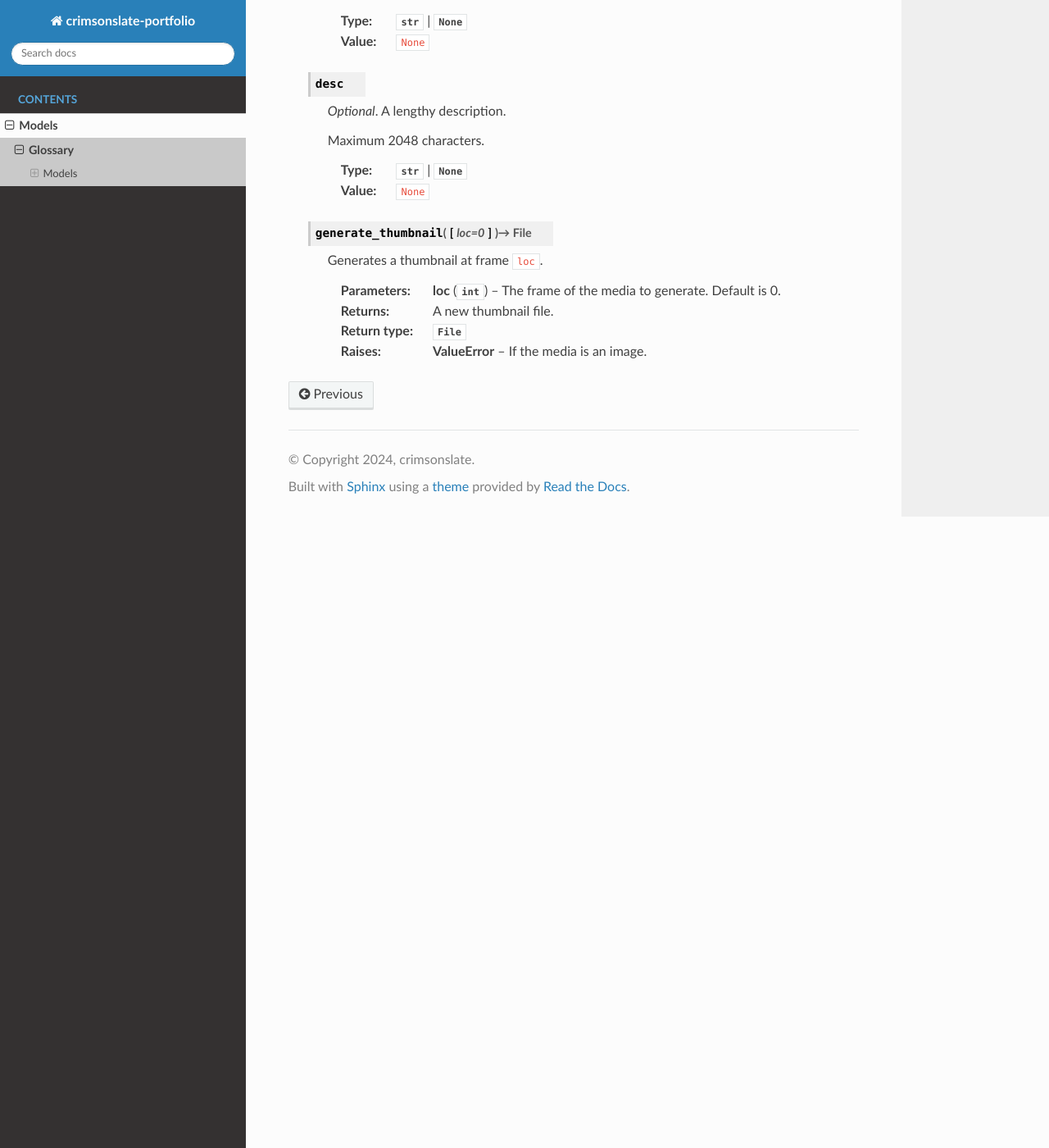
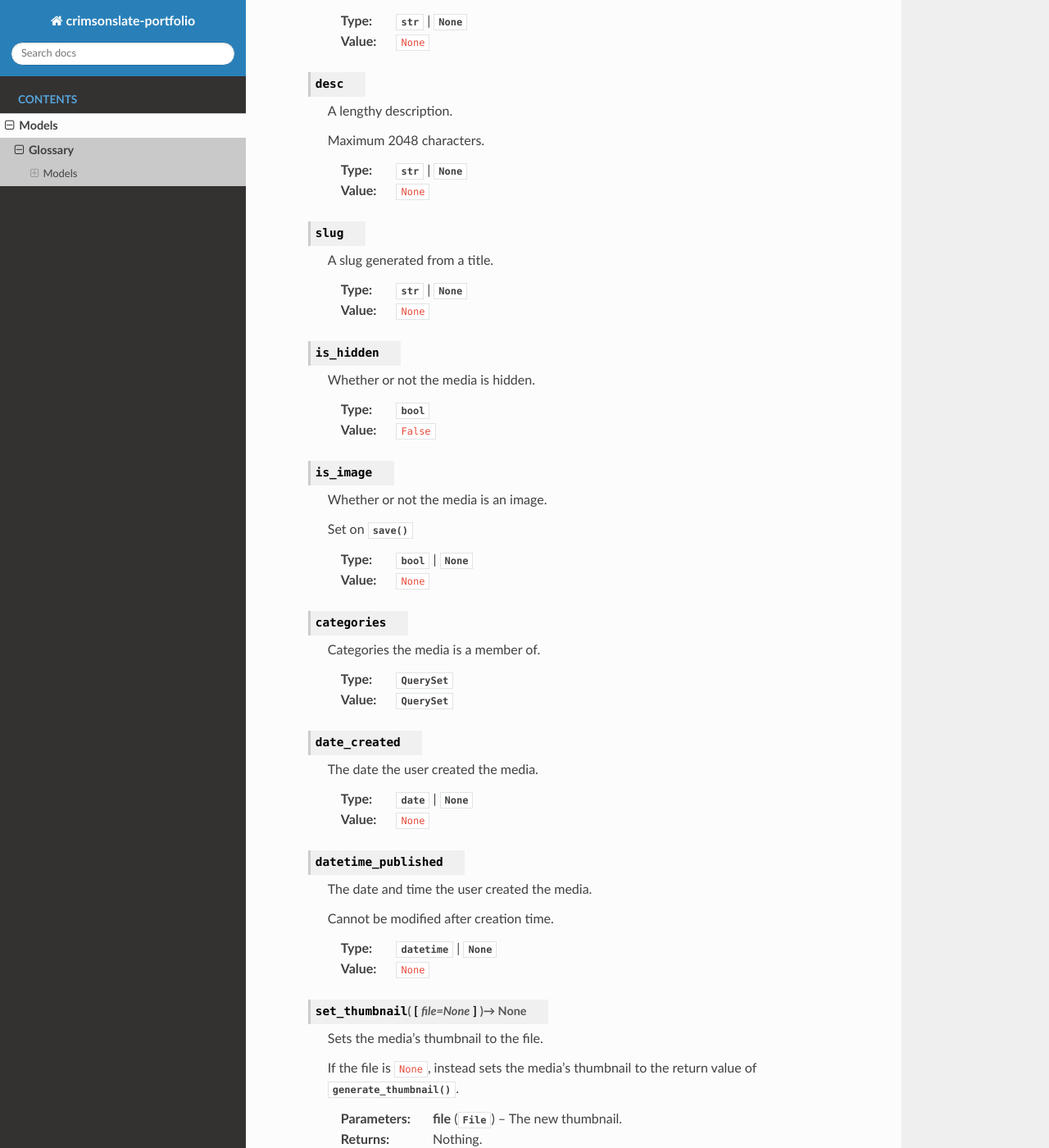
Before and after one commit to crimsonslate/portfolio, a Sphinx documentation site: the page built from docs/source/models/glossary.rst, in a window 1280 px wide and 1400 px high, scrolled down 1224 px. Shown: the whole window at 82% size. Built offline with Sphinx 7.4.7 and the Read the Docs theme 3.1.0, drawn with Linux system fonts in a browser that asks for light colours; some of the changed text lies outside the part shown.

Commit message:
Updated docs and added assertion on Media._capture_frame()

```diff
--- a/docs/source/models/glossary.rst
+++ b/docs/source/models/glossary.rst
@@ -19,9 +19,9 @@
 
     .. py:attribute:: cover
 
-        *Optional.* A cover image.
+        A cover image.
 
-        :type: :py:class:`~django.core.files.File` | :py:type:`None`
+        :type: :py:class:`~django.core.files.File` | :py:obj:`None`
         :value: ``None``
 
 .. py:class:: Media
@@ -44,30 +44,88 @@
 
     .. py:attribute:: thumb
 
-        *Optional*. A thumbnail image.
+        A thumbnail image.
 
         Automatically generated on save if the media is a video.
 
-        :type: :py:class:`~django.core.files.File` | :py:type:`None`
+        :type: :py:class:`~django.core.files.File` | :py:obj:`None`
         :value: ``None``
 
     .. py:attribute:: subtitle
 
-        *Optional*. A medium-length subtitle.
+        A medium-length subtitle.
 
         Maximum 128 characters.
 
-        :type: :py:class:`str` | :py:type:`None`
+        :type: :py:class:`str` | :py:obj:`None`
         :value: ``None``
 
     .. py:attribute:: desc
 
-        *Optional*. A lengthy description.
+        A lengthy description.
 
         Maximum 2048 characters.
 
-        :type: :py:class:`str` | :py:type:`None`
+        :type: :py:class:`str` | :py:obj:`None`
         :value: ``None``
+
+    .. py:attribute:: slug
+
+        A slug generated from a title.
+
+        :type: :py:class:`str` | :py:obj:`None`
+        :value: ``None``
+
+    .. py:attribute:: is_hidden
+
+        Whether or not the media is hidden.
+
+        :type: :py:class:`bool`
+        :value: ``False``
+
+    .. py:attribute:: is_image
+
+        Whether or not the media is an image.
+
+        Set on :py:meth:`~Media.save()`
+
+        :type: :py:class:`bool` | :py:obj:`None`
+        :value: ``None``
+
+    .. py:attribute:: categories
+
+        Categories the media is a member of.
+
+        :type: :py:class:`~django.db.models.QuerySet`
+        :value: :py:obj:`~django.db.models.QuerySet`
+
+    .. py:attribute:: date_created
+
+        The date the user created the media.
+
+        :type: :py:class:`~datetime.date` | :py:obj:`None`
+        :value: ``None``
+
+    .. py:attribute:: datetime_published
+
+        The date and time the user created the media.
+
+        Cannot be modified after creation time.
+
+        :type: :py:class:`~datetime.datetime` | :py:obj:`None`
+        :value: ``None``
+
+    .. py:method:: set_thumbnail([file=None]) -> None
+
+        Sets the media's thumbnail to the file.
+
+        If the file is ``None``, instead sets the media's thumbnail to the return value of :py:meth:`~Media.generate_thumbnail`.
+
+        :param file: The new thumbnail.
+        :type file: :py:class:`~django.core.files.File`
+        :return: Nothing.
+        :rtype: :py:obj:`None`
+        :raises AssertionError: If the media is an image.
 
     .. py:method:: generate_thumbnail([loc=0]) -> File
 
@@ -77,4 +135,5 @@
         :type loc: :py:class:`int`
         :return: A new thumbnail file.
         :rtype: :py:class:`~django.core.files.File`
-        :raises ValueError: If the media is an image.
+        :raises AssertionError: If the media is an image.
+        :raises ValueError: If frame ``loc`` was not captured.
--- a/pyproject.toml
+++ b/pyproject.toml
@@ -1,6 +1,6 @@
 [project]
 name = "crimsonslate_portfolio"
-version = "1.3.0"
+version = "1.3.1"
 description = "Django Portfolio application by crimsonslate"
 readme = { file = "README.md", content-type = "text/markdown" }
 requires-python = ">=3.12"
```
Also changed, not shown: 2 other files.
